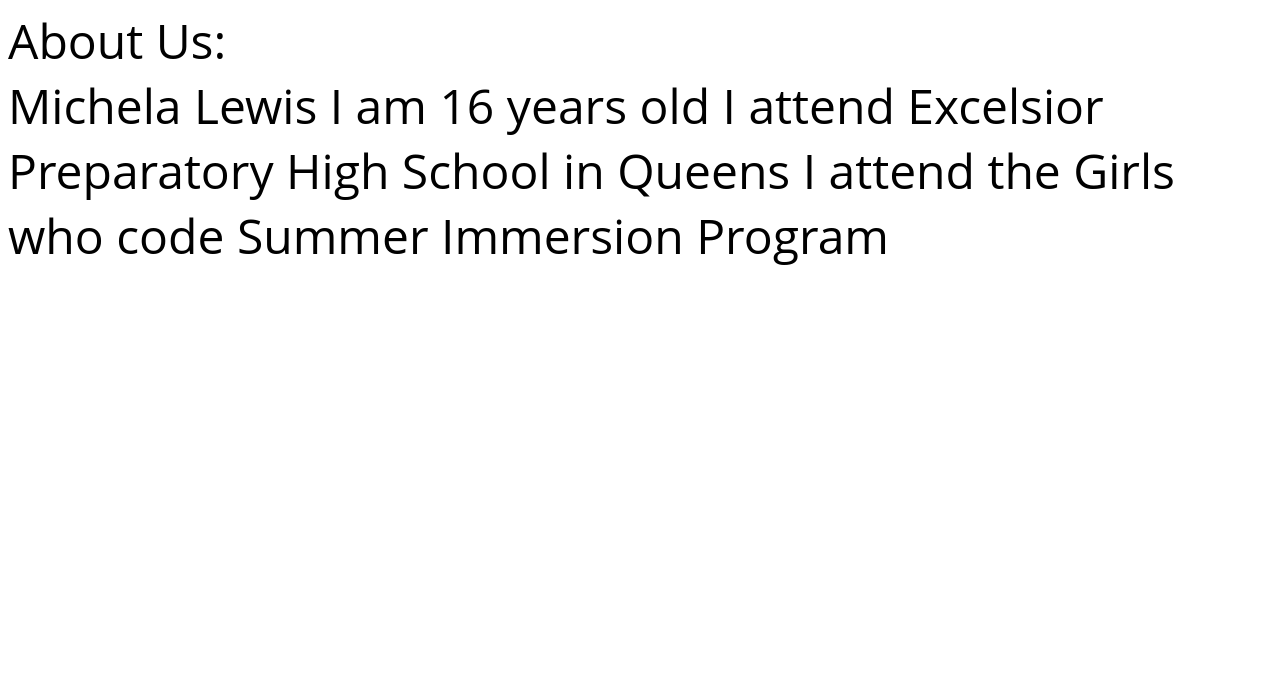
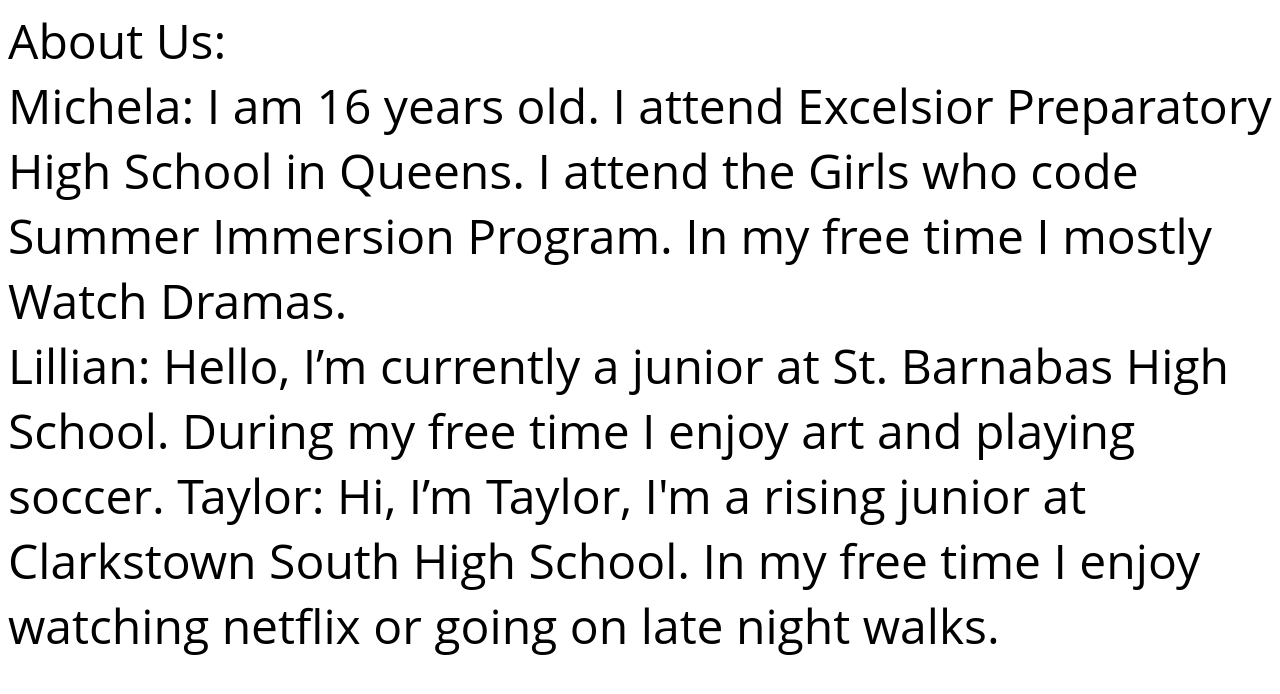
Before and after one commit to mickxmick/Final-Project, a plain HTML site: page index.html in a window 1280 px wide. Drawn offline with Linux system fonts and the light colour scheme.

Commit message:
Update index.html

```diff
--- a/index.html
+++ b/index.html
@@ -17,10 +17,15 @@
   <font face="Open Sans">
     <font size="24">
 
-Michela Lewis
+Michela:
+I am 16 years old.
+I attend Excelsior Preparatory High School in Queens.
+I attend the Girls who code Summer Immersion Program.
+In my free time I mostly Watch Dramas.
+<div>
 
-I am 16 years old
-I attend Excelsior Preparatory High School in Queens
-I attend the Girls who code Summer Immersion Program
+  Lillian: Hello, I’m currently a junior at St. Barnabas High School.
+  During my free time I enjoy art and playing soccer.
 
-<div>
+  Taylor: Hi, I’m Taylor, I'm a rising junior at Clarkstown South High School.
+  In my free time I enjoy watching netflix or going on late night walks.
```
